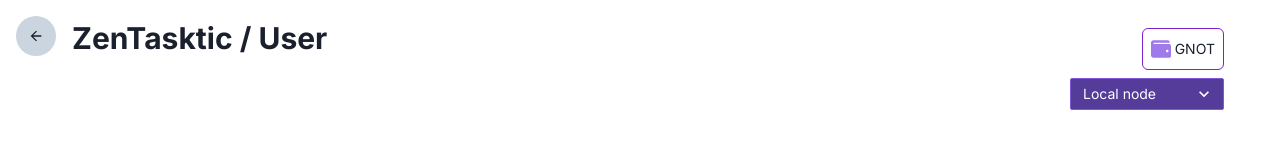
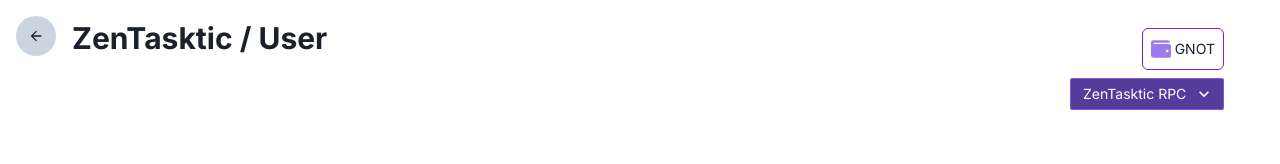
Before and after one commit to irreverentsimplicity/zentasktic-gno, a Next.js app: page /user in a window 1280 px wide. Shown: the top 164 px of the page. Built offline with nearby package versions, Linux system fonts and the light colour scheme; no server answers.

Commit message:
refactor for dev/prod environments

```diff
--- a/app/components/Wallet.js
+++ b/app/components/Wallet.js
@@ -5,6 +5,7 @@ import { Icon, Select } from "@chakra-ui/react";
 import { useSelector, useDispatch } from "react-redux";
 import { setRpcEndpoint } from "../slices/coreSlice";
 import Actions from "../util/actions";
+import Config from '../util/config';
 
 
 const Wallet = ({ userGnotBalances }) => {
@@ -34,6 +35,11 @@ const Wallet = ({ userGnotBalances }) => {
       actionsInstance.setRpcUrl(newNetwork);
     };
 
+
+    const showLocalOption = process.env.NEXT_PUBLIC_SHOW_LOCAL_OPTION === 'true';
+    console.log('NEXT_PUBLIC_SHOW_LOCAL_OPTION:', process.env.NEXT_PUBLIC_SHOW_LOCAL_OPTION);
+    console.log("Config.GNO_JSONRPC_URL: ", Config.GNO_JSONRPC_URL);
+
     return (
       <div>
       <div className="grid grid-cols-5 pb-10 justify-end">
@@ -54,8 +60,8 @@ const Wallet = ({ userGnotBalances }) => {
           borderColor="purple.500"
           _hover={{ bg: 'purple.600' }}
           _focus={{ boxShadow: 'outline' }}>
-          <option value="http://localhost:26657">Local node</option>
-          <option value="https://rpc.flippando.xyz" >Zentasktic RPC</option>
+          {showLocalOption && <option value="http://localhost:26657">Local node</option>}
+          <option value="https://rpc.flippando.xyz" >ZenTasktic RPC</option>
           <option value="https://portal-loop.gnoteam.com">Portal Loop RPC</option>
         </Select>
         </div>
@@ -65,3 +71,87 @@ const Wallet = ({ userGnotBalances }) => {
 }
 
 export default Wallet
+
+/*
+
+import React, {useState} from "react";
+import { FaWallet} from 'react-icons/fa';
+import { Icon, Select } from "@chakra-ui/react";
+import { useSelector, useDispatch } from "react-redux";
+import { setRpcEndpoint } from "../slices/flippandoSlice";
+import Actions from "../util/actions";
+import Config from '../util/config';
+//import AdenaWallet from "./AdenaWallet";
+
+
+const Wallet = ({ userBalances, userGnotBalances }) => {
+
+    const dispatch = useDispatch();
+    const rpcEndpoint = useSelector(state => state.flippando.rpcEndpoint);
+
+    const handleNetworkChange = async (event) => {
+      const newNetwork = event.target.value;
+      console.log("newNetwork, ", newNetwork)
+      dispatch(setRpcEndpoint(newNetwork))
+      const actionsInstance = await Actions.getInstance();
+      let faucetUrl = "";
+      let flippandoRealm = "";
+      if (newNetwork === "http://localhost:26657"){
+        faucetUrl = "http://127.0.0.1:5050";
+        flippandoRealm = "gno.land/r/demo/flippando"
+      } else if (newNetwork === "https://rpc.flippando.xyz") {
+        faucetUrl = "https://faucet.flippando.xyz";
+        flippandoRealm = "gno.land/r/demo/flippando"
+      } else if (newNetwork === "https://portal-loop.gnoteam.com"){
+        faucetUrl = "https://faucet.flippando.xyz";
+        flippandoRealm = "gno.land/r/demo/flippando/v1"
+      }
+      actionsInstance.setFaucetUrl(faucetUrl);
+      actionsInstance.setFlippandoRealm(flippandoRealm);
+      actionsInstance.setRpcUrl(newNetwork);
+    };
+
+    const showLocalOption = process.env.NEXT_PUBLIC_SHOW_LOCAL_OPTION === 'true';
+    console.log('NEXT_PUBLIC_SHOW_LOCAL_OPTION:', process.env.NEXT_PUBLIC_SHOW_LOCAL_OPTION);
+    console.log("Config.GNO_JSONRPC_URL: ", Config.GNO_JSONRPC_URL);
+
+    return (
+      <div>
+
+      <div className="grid grid-cols-5 pb-10 justify-end">
+        <div className="col-span-5 flex justify-end pr-10">
+          <div className="rounded-md flex flex-row justify-center items-center mt-3 mr-3 p-2 bg-black-400border border-purple-400" style={{ borderWidth: '0.5px' }}>
+          <Icon as={FaWallet} w={6} h={6} alignSelf="left" color={'purple.600'} pr={1}/>
+            <button className="text-sm font-small gap-6 text-white border-transparent focus:outline-none">
+              {userBalances.availableBalance} liquid / {userBalances.lockedBalance} locked
+              $FLIP
+            </button>
+          </div>
+          <div className="rounded-md flex flex-row justify-center items-center mt-3 p-2 bg-black-400border border-purple-400" style={{ borderWidth: '0.5px' }}>
+          <Icon as={FaWallet} w={6} h={6} alignSelf="left" color={'purple.200'} pr={1}/>
+            <button className="text-sm font-small gap-6 text-white border-transparent focus:outline-none">
+              {userGnotBalances} GNOT
+            </button>
+          </div>
+        </div>
+        <div className="col-span-5 flex justify-end pr-10 pt-2">
+          <Select onChange={handleNetworkChange} value={rpcEndpoint}
+          size="sm"
+          fontSize="sm"
+          backgroundColor="purple.700"
+          color="white"
+          borderColor="purple.500"
+          _hover={{ bg: 'purple.600' }}
+          _focus={{ boxShadow: 'outline' }}>
+          {showLocalOption && <option value="http://localhost:26657">Local node</option>}
+          <option value="https://rpc.flippando.xyz" >Flippando RPC</option>
+          <option value="https://portal-loop.gnoteam.com">Portal Loop RPC</option>
+        </Select>
+        </div>
+      </div>
+      </div>
+      )
+}
+
+export default Wallet
+*/
--- a/app/util/config.ts
+++ b/app/util/config.ts
@@ -1,9 +1,9 @@
 export default {
   GNO_WS_URL: "http://localhost:26657/websocket",
-  GNO_JSONRPC_URL: "http://localhost:26657", // local rpc node
-  //GNO_JSONRPC_URL: "http://localhost:36657",  // gno dev
+  GNO_JSONRPC_URL: process.env.NEXT_PUBLIC_RPC_URL,
   GNO_ZENTASKTIC_CORE_REALM: "gno.land/p/demo/zentasktic",
   GNO_ZENTASKTIC_PROJECT_REALM: "gno.land/r/demo/zentasktic_project",
   GNO_ZENTASKTIC_USER_REALM: "gno.land/r/demo/zentasktic_user",
-  FAUCET_URL: "http://127.0.0.1:5050"
+  //GNO_JSONRPC_URL: "http://localhost:36657",  // gno dev
+  FAUCET_URL: process.env.NEXT_PUBLIC_FAUCET_URL,
 };
```
Also changed, not shown: 1 other file (tests, documents, lock files or other folders).
